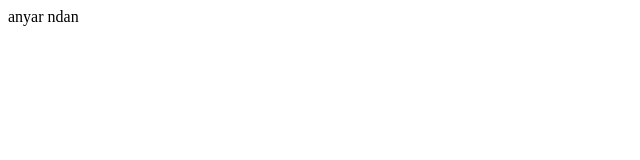
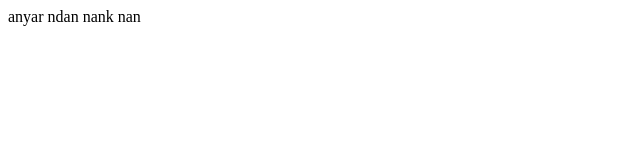
Before and after one commit to rshbandar93/testdeploy, a plain HTML site: page index.html in a window 1280 px wide. Shown: the full height of the page, 0-640 px from the left. Drawn offline with Linux system fonts and the light colour scheme.

Commit message:
Update index.html

```diff
--- a/index.html
+++ b/index.html
@@ -1,3 +1,3 @@
 <html>
-anyar ndan
+anyar ndan nank nan
 </html>
```
